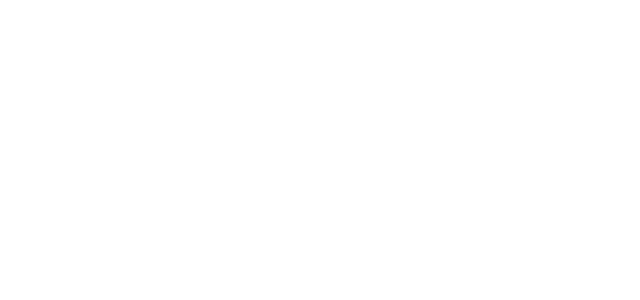
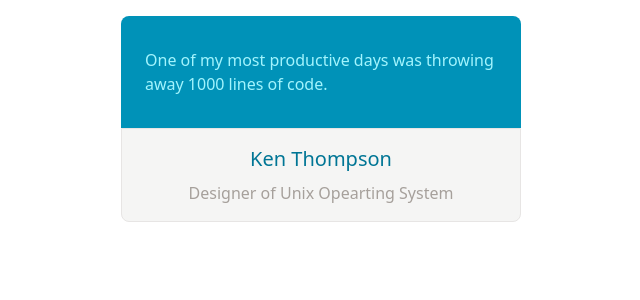
Before and after one commit to ayomidesangogade/tailwind-lessons, a React (Vite) app in the folder tailwind-lessons/: page /sixth-lesson in a window 1280 px wide. Before the commit this address had no page. Shown: the top 300 px of the page, without its empty margins (319-959 px from the left). Built offline with nearby package versions, Linux system fonts and the light colour scheme.

Commit message:
Add SixthLesson component and update routing in App component

```diff
--- a/tailwind-lessons/src/App.jsx
+++ b/tailwind-lessons/src/App.jsx
@@ -5,6 +5,7 @@ import SecondLessonPractice from "./lessons/SecondLessonPractice";
 import ThirdLesson from "./lessons/ThirdLesson";
 import FourthLesson from "./lessons/FourthLesson";
 import FifthLesson from "./lessons/FifthLesson";
+import SixthLesson from "./lessons/SixthLesson";
 import {Routes, Route, BrowserRouter} from "react-router-dom";
 
 function App() {
@@ -20,6 +21,7 @@ function App() {
         <Route path="/third-lesson" element={<ThirdLesson />} />
         <Route path="/fourth-lesson" element={<FourthLesson />} />
         <Route path="/fifth-lesson" element={<FifthLesson />} />
+        <Route path="/sixth-lesson" element={<SixthLesson />} />
       </Routes>
     </BrowserRouter>
   )
--- a/tailwind-lessons/src/lessons/FifthLesson.jsx
+++ b/tailwind-lessons/src/lessons/FifthLesson.jsx
@@ -1,4 +1,5 @@
 import {useState} from "react";
+import {Link} from "react-router-dom";
 import Box from "../components/Box";
 
 function FifthLesson() {
@@ -31,7 +32,7 @@ function FifthLesson() {
                 <Box padding={"p-12"}/>
                 <Box padding={"p-12"}/>
             </div>
-            <button onClick={() => setShowPractice(prev => !prev)} className="border border-green-400 px-8 py-4 rounded-md m-4 hover:bg-green-400 hover:text-white">Show practice</button>
+            <button onClick={() => setShowPractice(prev => !prev)} className="border border-green-400 px-8 py-4 rounded-md m-4 hover:bg-green-400 hover:text-white">Show practice</button><Link to="/sixth-lesson" className="bg-red-400 px-8 py-4 rounded-md text-white hover:bg-red-500">Sixth Lesson</Link>
             {showPractice && <div>
                 <div className="border-blue-400 h-64 border-2 m-4 p-4 rounded-full flex justify-around items-end">
                     <Box padding={"p-12"}/>
--- /dev/null
+++ b/tailwind-lessons/src/lessons/SixthLesson.jsx
@@ -0,0 +1,17 @@
+function SixthLesson() {
+    return (
+        <div className="flex flex-col items-center p-4">
+            {/* <div className="bg-red-400 mb-[15px] w-[180px]">one</div>
+            <div className="bg-blue-400 w-[560px]">two</div> */}
+            <div className="flex flex-col">
+                <div className="bg-cyan-600 py-8 px-6 text-cyan-200 rounded-t-lg w-[400px]">One of my most productive days was throwing away 1000 lines of code.</div>
+                <div className="bg-stone-100 p-4 flex flex-col items-center rounded-b-lg border border-stone-200">
+                    <div className="text-cyan-700 text-xl mb-2">Ken Thompson</div>
+                    <div className="text-stone-400">Designer of Unix Opearting System</div>
+                </div>
+            </div>
+        </div>
+    )
+}
+
+export default SixthLesson;
```
